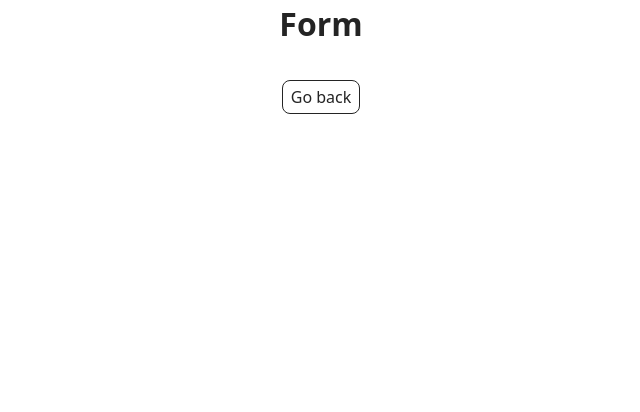
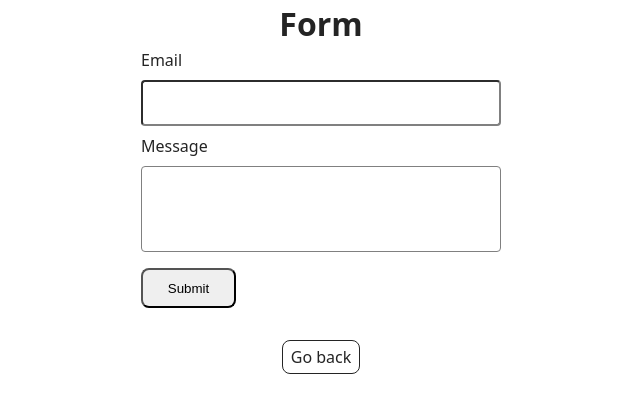
Before and after one commit to Mariia-Shev/goit-js-hw-09, a website built with Vite: page src/2-form.html in a window 1280 px wide. Shown: the whole page, without its empty margins (319-959 px from the left). Built offline with nearby package versions, Linux system fonts and the light colour scheme.

Commit message:
Finish task-2

```diff
--- a/src/2-form.html
+++ b/src/2-form.html
@@ -11,6 +11,18 @@
     <main>
       <div class="container">
         <h1 class="main-title">Form</h1>
+        <form class="feedback-form" autocomplete="off">
+          <label>
+            Email
+            <input type="email" name="email" autofocus />
+          </label>
+          <label>
+            Message
+            <textarea name="message" rows="8"></textarea>
+          </label>
+          <button type="submit">Submit</button>
+        </form>
+
         <a class="back-link" href="./index.html">Go back</a>
       </div>
     </main>
--- a/src/2-form.js
+++ b/src/2-form.js
@@ -1,2 +1,60 @@
 import SimpleLightbox from 'simplelightbox';
 import 'simplelightbox/dist/simple-lightbox.min.css';
+
+const form = document.querySelector('.feedback-form');
+const input = document.querySelector('input');
+const textarea = document.querySelector('textarea');
+
+form.addEventListener('input', localRecord);
+form.addEventListener('submit', formSubmit);
+
+let formData = {
+  email: '',
+  message: '',
+};
+
+const data = localStorage.getItem('feedback-form-state');
+
+if (data) {
+  const getData = JSON.parse(data);
+
+  formData.email = getData.email;
+  formData.message = getData.message;
+
+  input.value = getData.email;
+  textarea.value = getData.message;
+} else {
+  input.value = '';
+  textarea.value = '';
+}
+
+function localRecord(event) {
+  const context = event.target;
+
+  if (context.tagName === 'INPUT') {
+    formData.email = context.value;
+  }
+
+  if (context.tagName === 'TEXTAREA') {
+    formData.message = context.value;
+  }
+  localStorage.setItem('feedback-form-state', JSON.stringify(formData));
+}
+
+function formSubmit(event) {
+  event.preventDefault();
+
+  if (formData.email === '' || formData.message === '') {
+    alert('Fill please all fields!');
+    return;
+  }
+  console.log(formData);
+
+  formData.email = '';
+  formData.message = '';
+
+  input.value = '';
+  textarea.value = '';
+
+  localStorage.removeItem('feedback-form-state');
+}
--- a/src/css/base.css
+++ b/src/css/base.css
@@ -50,3 +50,40 @@ main:has(.back-link) {
   padding-top: 24px;
   padding-bottom: 24px;
 }
+
+.feedback-form {
+  display: flex;
+  flex-direction: column;
+  justify-content: flex-start;
+  gap: 8px;
+  width: 360px;
+  margin: 0 auto;
+}
+
+.feedback-form label {
+  display: flex;
+  flex-direction: column;
+  justify-content: flex-start;
+  text-align: start;
+  row-gap: 8px;
+}
+.feedback-form input {
+  height: 40px;
+  border-color: #808080;
+  border-radius: 4px;
+  outline: transparent;
+}
+.feedback-form textarea {
+  height: 80px;
+  border-color: #808080;
+  border-radius: 4px;
+  outline: transparent;
+  resize: none;
+}
+.feedback-form button {
+  margin-top: 8px;
+  border-radius: 8px;
+  padding: 8px 16px;
+  width: 95px;
+  height: 40px;
+}
```
